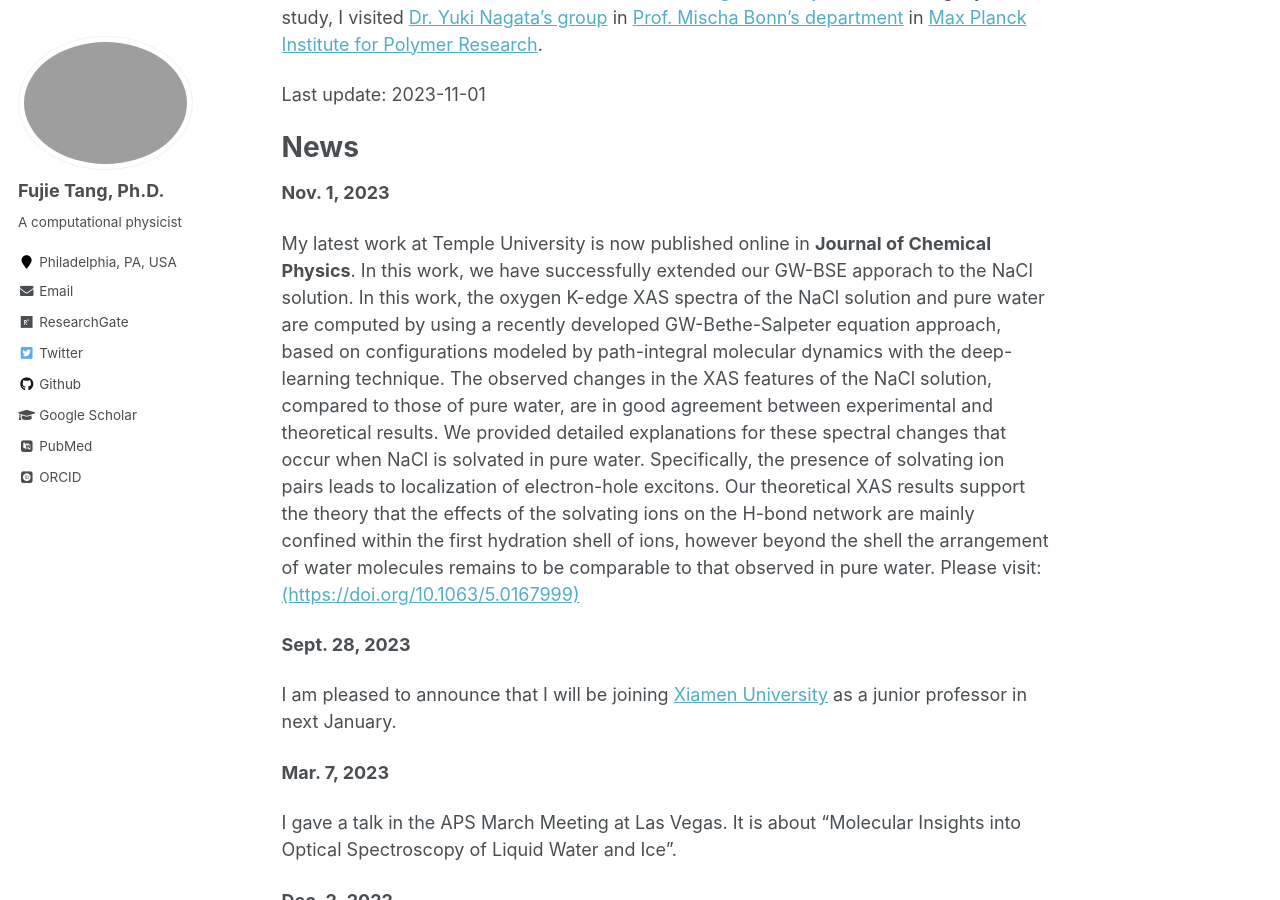
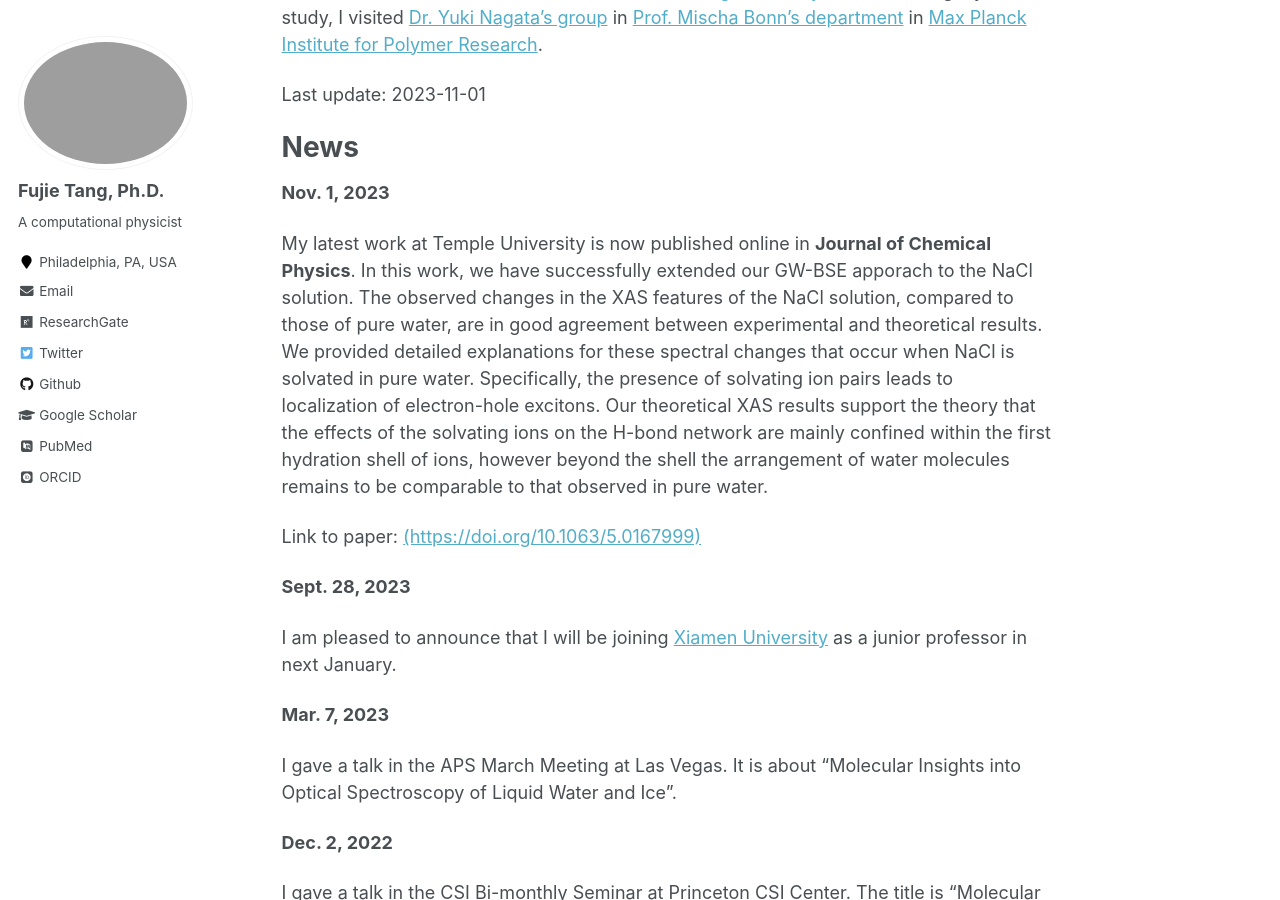
Before and after one commit to fujiepku/fujiepku.github.io, a Jekyll site: the page built from _pages/about.md, in a window 1280 px wide and 900 px high, scrolled down 315 px. Built offline with Jekyll 4.4.1, drawn with Linux system fonts in a browser that asks for light colours; some web fonts are replaced.

Commit message:
Update about.md

```diff
--- a/_pages/about.md
+++ b/_pages/about.md
@@ -18,8 +18,9 @@ News
 ======
 **Nov. 1, 2023**
 
-My latest work at Temple University is now published online in **Journal of Chemical Physics**. In this work, we have successfully extended our GW-BSE apporach to the NaCl solution. In this work, the oxygen K-edge XAS spectra of the NaCl solution and pure water are computed by using a recently developed GW-Bethe-Salpeter equation approach, based on configurations modeled by path-integral molecular dynamics with the deep-learning technique. The observed changes in the XAS features of the NaCl solution, compared to those of pure water, are in good agreement between experimental and theoretical results. We provided detailed explanations for these spectral changes that occur when NaCl is solvated in pure water. Specifically, the presence of solvating ion pairs leads to localization of electron-hole excitons. Our theoretical XAS results support the theory that the effects of the solvating ions on the H-bond network are mainly confined within the first hydration shell of ions, however beyond the shell the arrangement of water molecules remains to be comparable to that observed in pure water.
-Please visit: [(https://doi.org/10.1063/5.0167999)]((https://doi.org/10.1063/5.0167999))
+My latest work at Temple University is now published online in **Journal of Chemical Physics**. In this work, we have successfully extended our GW-BSE apporach to the NaCl solution. The observed changes in the XAS features of the NaCl solution, compared to those of pure water, are in good agreement between experimental and theoretical results. We provided detailed explanations for these spectral changes that occur when NaCl is solvated in pure water. Specifically, the presence of solvating ion pairs leads to localization of electron-hole excitons. Our theoretical XAS results support the theory that the effects of the solvating ions on the H-bond network are mainly confined within the first hydration shell of ions, however beyond the shell the arrangement of water molecules remains to be comparable to that observed in pure water.
+
+Link to paper: [(https://doi.org/10.1063/5.0167999)]((https://doi.org/10.1063/5.0167999))
 
 
 
```
